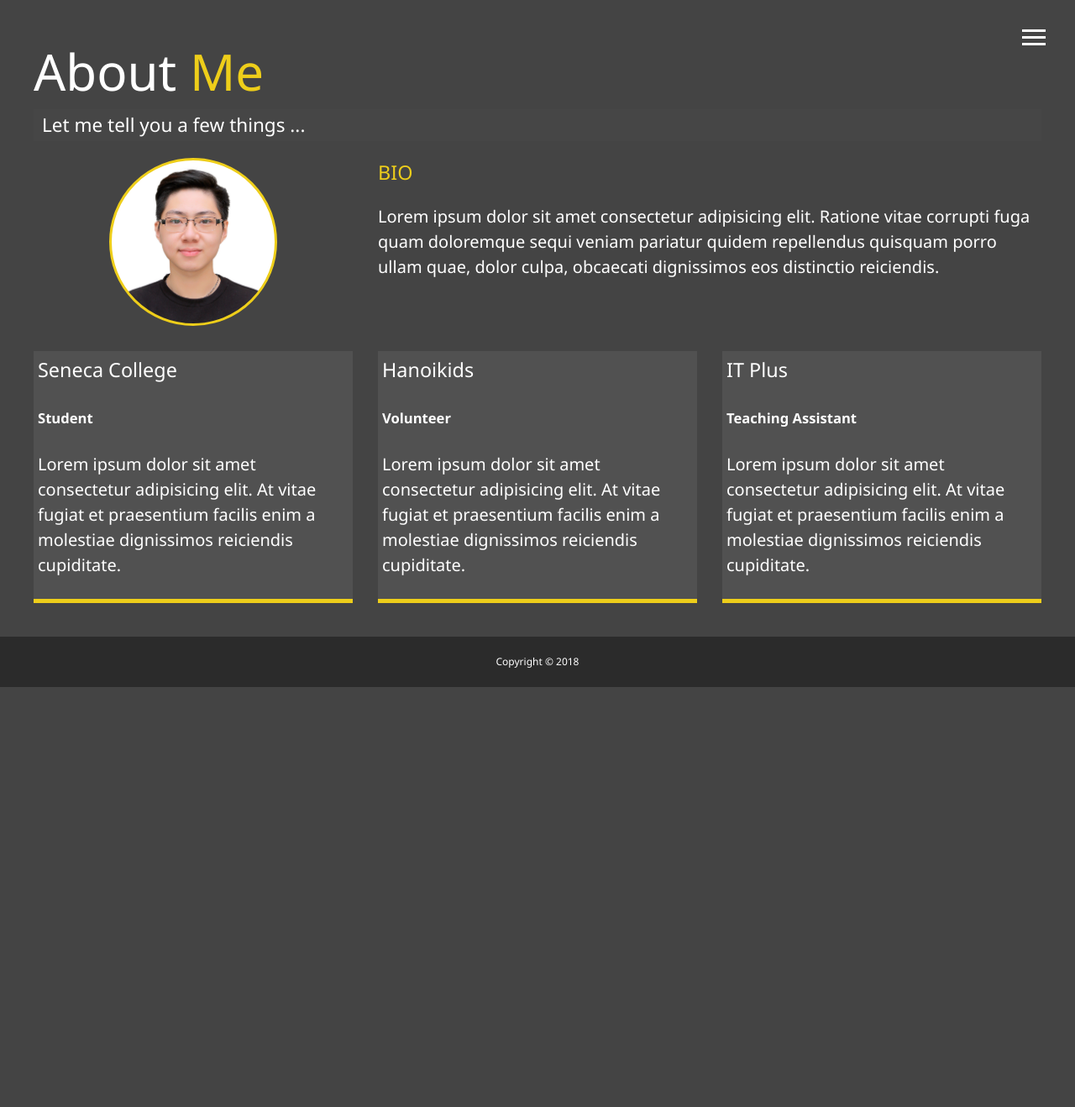
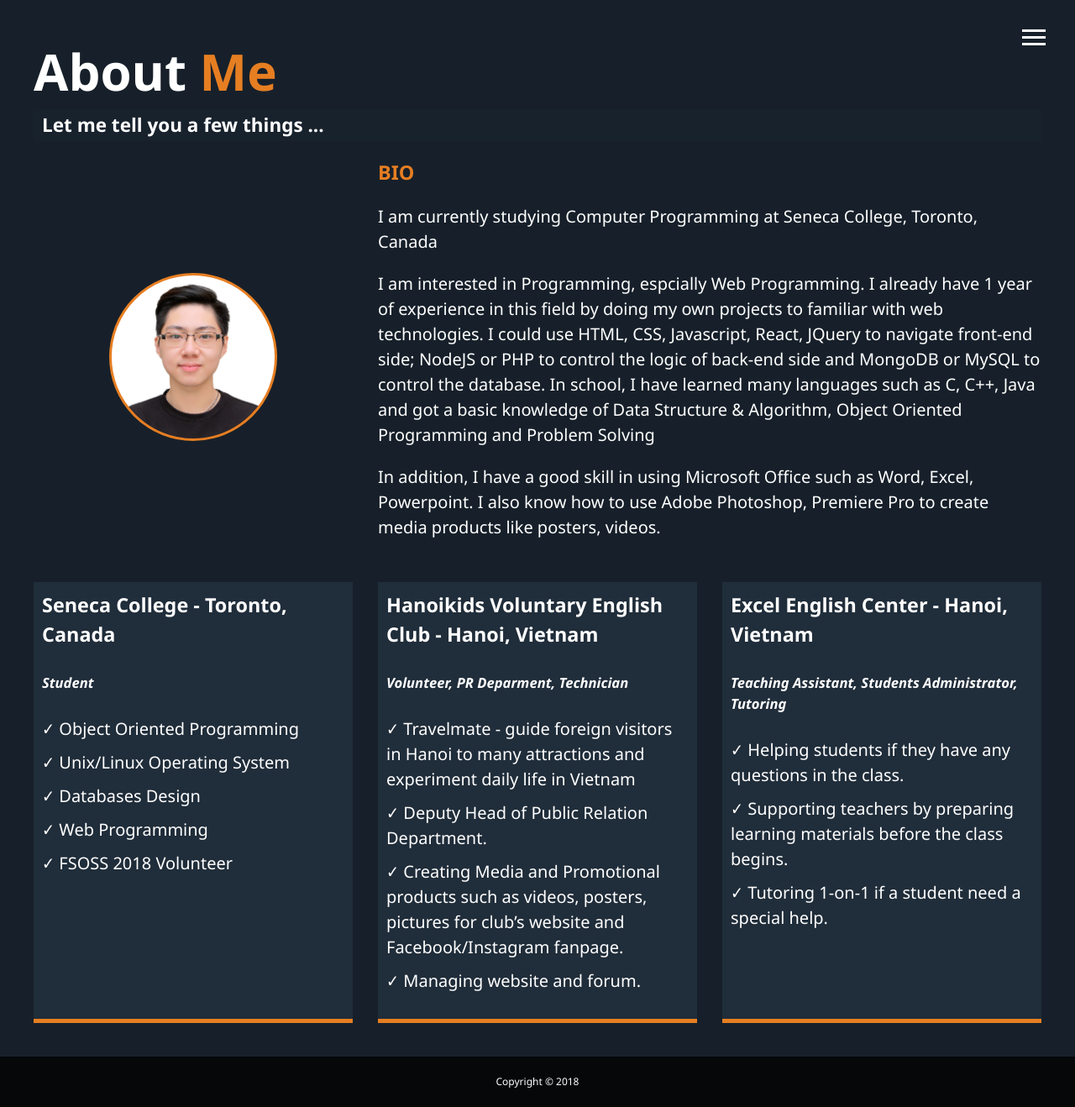
Before and after one commit to Duckie98/My_portfolio, a website: page dist/about.html in a window 1280 px wide. Shown: the whole page at 84% size. Before the commit the page ends 818 px from the top, so only its background shows below. Drawn offline with Linux system fonts and the light colour scheme.

Commit message:
Update Portfolio

```diff
--- a/package.json
+++ b/package.json
@@ -12,6 +12,6 @@
   "license": "ISC",
   "dependencies": {
     "gh-pages": "^2.0.1",
-    "node-sass": "^4.9.4"
+    "node-sass": "^4.12.0"
   }
 }
--- a/scss/_config.scss
+++ b/scss/_config.scss
@@ -1,5 +1,5 @@
-$primary-color: #444;
-$secondary-color: #eece1a;
+$primary-color: #17202a;
+$secondary-color: #e67e22;
 $show-home-image: true;
 $home-image: url(../img/background.jpg);
 $background-opacity: 0.7;
--- a/scss/main.scss
+++ b/scss/main.scss
@@ -23,7 +23,7 @@ h1,
 h2,
 h3 {
   margin: 0;
-  font-weight: 400;
+  font-weight: 400px;
 
   &.lg-heading {
     font-size: 6rem; // 1 rem = 1 * current font-size
@@ -78,6 +78,7 @@ main {
   }
 }
 
+// About page
 .about-info {
   font-size: 2rem;
   display: grid;
@@ -117,8 +118,20 @@ main {
 
   .job {
     background: lighten($primary-color, 5);
-    padding: 0.5rem;
+    padding: 1rem;
     border-bottom: $secondary-color 5px solid;
+
+    ul {
+      list-style: none;
+      padding: 0;
+      li {
+        margin-bottom: 1rem;
+      }
+    }
+
+    ul li:before {
+      content: "✓ ";
+    }
   }
 }
 
```
Also changed, not shown: README.md (added), dist/about.html, dist/css/main.css, dist/img/projects/calculator.jpg (added), dist/img/projects/camp.png (added), dist/img/projects/devhub.jpg (added), dist/img/projects/music_pad.jpg (added), dist/img/projects/pomodoro.jpg (added), dist/img/projects/random_quote.jpg (added), dist/img/projects/the_weakest_link.jpg (added), dist/img/projects/to-do-list.JPG (added), dist/index.html, dist/work.html, 1 other file.
